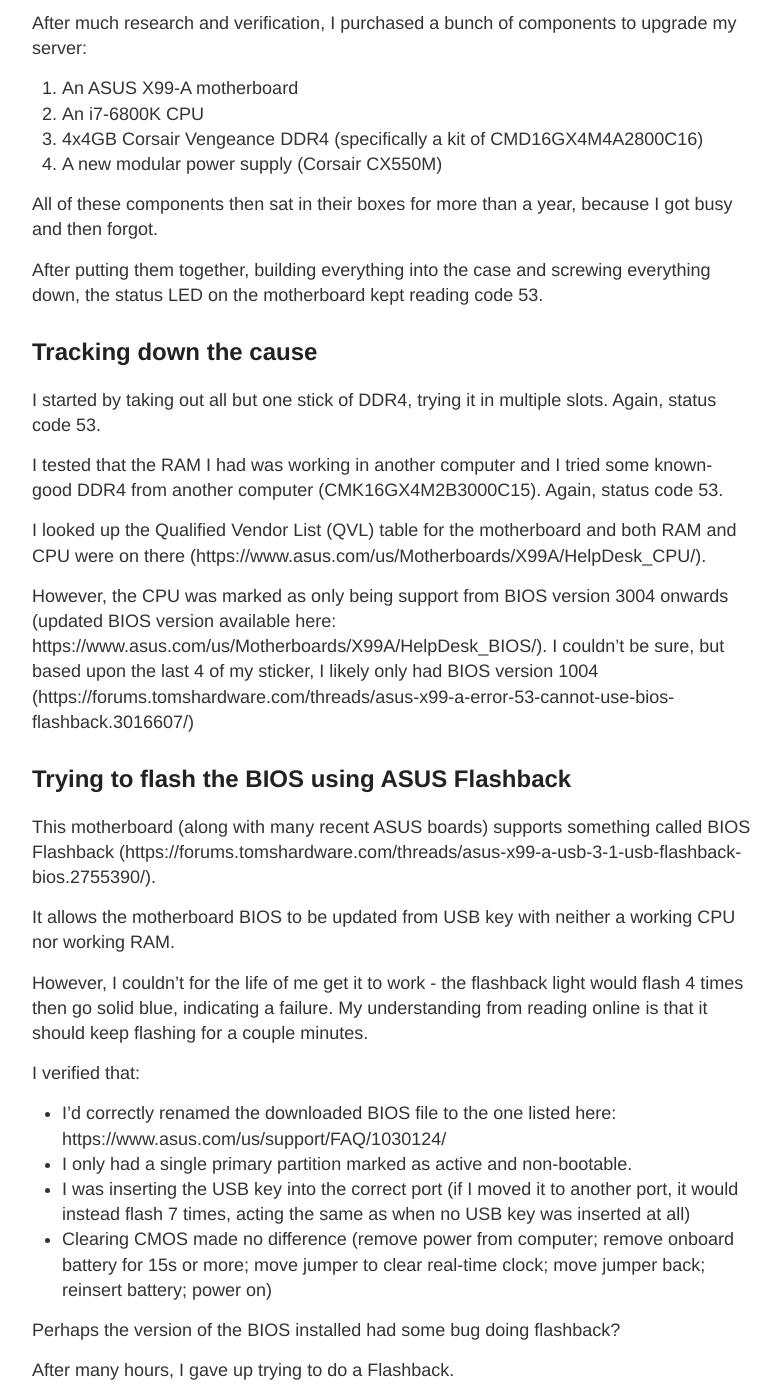
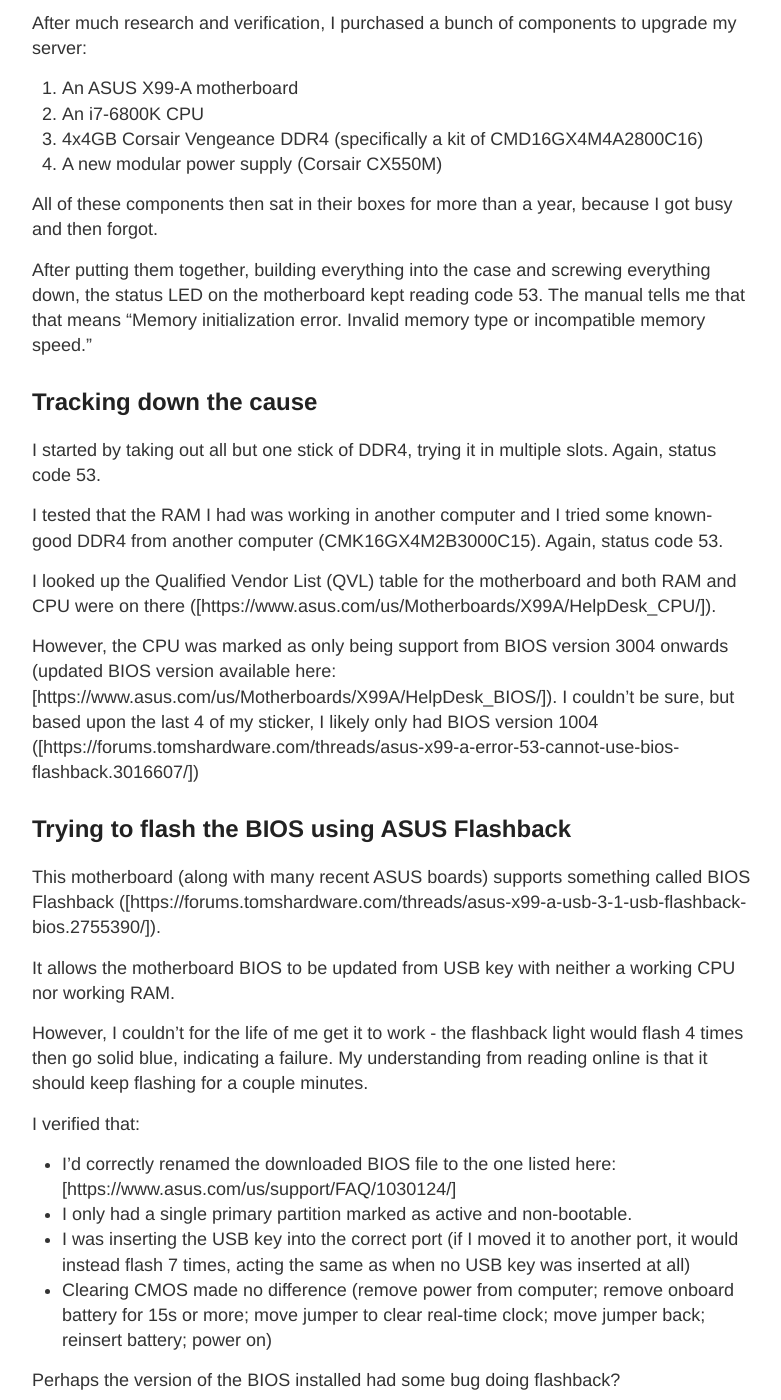
Before and after one commit to ajillingworth/ajillingworth.github.io, a Jekyll site: the page built from _posts/2020-01-21-Getting-an-ASUS-X99-A-to-Accept-an-i7-6800K.md, in a window 1280 px wide and 1400 px high, scrolled down 267 px. Shown: the whole window, without its empty margins (248-1029 px from the left). Built offline with Jekyll 4.4.1, drawn with Linux system fonts in a browser that asks for light colours; our own code applies the rules of GitHub Pages for plain Markdown files; some of the changed text lies outside the part shown.

Commit message:
Fix up links

```diff
--- a/_posts/2020-01-21-Getting-an-ASUS-X99-A-to-Accept-an-i7-6800K.md
+++ b/_posts/2020-01-21-Getting-an-ASUS-X99-A-to-Accept-an-i7-6800K.md
@@ -10,7 +10,7 @@ After much research and verification, I purchased a bunch of components to upgra
 
 All of these components then sat in their boxes for more than a year, because I got busy and then forgot.
 
-After putting them together, building everything into the case and screwing everything down, the status LED on the motherboard kept reading code 53.
+After putting them together, building everything into the case and screwing everything down, the status LED on the motherboard kept reading code 53. The manual tells me that that means "Memory initialization error. Invalid memory type or incompatible memory speed."
 
 ## Tracking down the cause
 
@@ -18,20 +18,20 @@ I started by taking out all but one stick of DDR4, trying it in multiple slots.
 
 I tested that the RAM I had was working in another computer and I tried some known-good DDR4 from another computer (CMK16GX4M2B3000C15). Again, status code 53.
 
-I looked up the Qualified Vendor List (QVL) table for the motherboard and both RAM and CPU were on there (https://www.asus.com/us/Motherboards/X99A/HelpDesk_CPU/).
+I looked up the Qualified Vendor List (QVL) table for the motherboard and both RAM and CPU were on there ([https://www.asus.com/us/Motherboards/X99A/HelpDesk_CPU/]).
 
-However, the CPU was marked as only being support from BIOS version 3004 onwards (updated BIOS version available here: https://www.asus.com/us/Motherboards/X99A/HelpDesk_BIOS/). I couldn't be sure, but based upon the last 4 of my sticker, I likely only had BIOS version 1004 (https://forums.tomshardware.com/threads/asus-x99-a-error-53-cannot-use-bios-flashback.3016607/)
+However, the CPU was marked as only being support from BIOS version 3004 onwards (updated BIOS version available here: [https://www.asus.com/us/Motherboards/X99A/HelpDesk_BIOS/]). I couldn't be sure, but based upon the last 4 of my sticker, I likely only had BIOS version 1004 ([https://forums.tomshardware.com/threads/asus-x99-a-error-53-cannot-use-bios-flashback.3016607/])
 
 ## Trying to flash the BIOS using ASUS Flashback
 
-This motherboard (along with many recent ASUS boards) supports something called BIOS Flashback (https://forums.tomshardware.com/threads/asus-x99-a-usb-3-1-usb-flashback-bios.2755390/).
+This motherboard (along with many recent ASUS boards) supports something called BIOS Flashback ([https://forums.tomshardware.com/threads/asus-x99-a-usb-3-1-usb-flashback-bios.2755390/]).
 
 It allows the motherboard BIOS to be updated from USB key with neither a working CPU nor working RAM.
 
 However, I couldn't for the life of me get it to work - the flashback light would flash 4 times then go solid blue, indicating a failure. My understanding from reading online is that it should keep flashing for a couple minutes.
 
 I verified that:
-- I'd correctly renamed the downloaded BIOS file to the one listed here: https://www.asus.com/us/support/FAQ/1030124/
+- I'd correctly renamed the downloaded BIOS file to the one listed here: [https://www.asus.com/us/support/FAQ/1030124/]
 - I only had a single primary partition marked as active and non-bootable.
 - I was inserting the USB key into the correct port (if I moved it to another port, it would instead flash 7 times, acting the same as when no USB key was inserted at all)
 - Clearing CMOS made no difference (remove power from computer; remove onboard battery for 15s or more; move jumper to clear real-time clock; move jumper back; reinsert battery; power on)
@@ -43,8 +43,8 @@ After many hours, I gave up trying to do a Flashback.
 I looked at buying an older CPU that was supported on this board from day 1 (i7 5820K or Xeon E5-1620v3.)
 
 I saw that I could order a new BIOS chip that would come with the latest BIOS e.g.:
-- https://www.ebay.com/itm/BIOS-CHIP-ASUS-X99-A-/380942685656
-- http://www.bios-chip24.com/Asus-X99-A/USB-31/en
+- [https://www.ebay.com/itm/BIOS-CHIP-ASUS-X99-A-/380942685656]
+- [http://www.bios-chip24.com/Asus-X99-A/USB-31/en]
 
 But perhaps there was another way?
 
@@ -52,7 +52,7 @@ But perhaps there was another way?
 
 The BIOS chip is just an EEPROM chip and can't a Raspberry Pi program EEPROM chips? Why - yes it can!
 
-Here's an article on the process: https://tomvanveen.eu/flashing-bios-chip-raspberry-pi/
+Here's an article on the process: [https://tomvanveen.eu/flashing-bios-chip-raspberry-pi/]
 
 So I found the BIOS chip and tried to remove it from the motherboard (without the proper tool - obviously).
 
@@ -60,7 +60,7 @@ So I found the BIOS chip and tried to remove it from the motherboard (without th
 
 I got it loose, but one of the legs was badly bent. I crossed my fingers and bent it back into place.
 
-I found the datasheet for the BIOS chip (https://www.winbond.com/resource-files/w25q128fv%20rev.m%2005132016%20kms.pdf) and compared that with both the article above and the Raspberry Pi GPIO documentation (https://www.raspberrypi.org/documentation/usage/gpio/), coming up with this table:
+I found the datasheet for the BIOS chip ([https://www.winbond.com/resource-files/w25q128fv%20rev.m%2005132016%20kms.pdf]) and compared that with both the article above and the Raspberry Pi GPIO documentation ([https://www.raspberrypi.org/documentation/usage/gpio/]), coming up with this table:
 
 | RPi PIN | description | connection | PIN Name        | Description         | EEPROM PIN |
 | ------- | ----------- | ---------- | --------------- | ------------------- | ---------- |
@@ -103,7 +103,7 @@ Now back to the article - oh - now I see the working command was there all along
 
 Finally, I think I'm ready, I read off the existing BIOS with `flashrom -p linux_spi:dev=/dev/spidev0.0,spispeed=512 -r flash.dat`. Note that it takes a couple minutes.
 
-Looking at the filesizes though, it looks like my .CAP file is too large. After a little more googling, I find the answer in this StackExchange question (https://superuser.com/questions/678996/what-options-do-i-have-for-flashing-an-uefi-bios-chip-on-an-asus-mobo): The .CAP filetype has a CAP header of 2048 bytes.
+Looking at the filesizes though, it looks like my .CAP file is too large. After a little more googling, I find the answer in this StackExchange question ([https://superuser.com/questions/678996/what-options-do-i-have-for-flashing-an-uefi-bios-chip-on-an-asus-mobo]): The .CAP filetype has a CAP header of 2048 bytes.
 
 Using the command from that question (`dd bs=2048 skip=1 if=BIOS.CAP of=BIOS.BIN`), I strip the CAP header and compare the filesizes again. They now match. Here goes nothing: `flashrom -p linux_spi:/dev/spidev0.0 -w BIOS.BIN`
 
```
